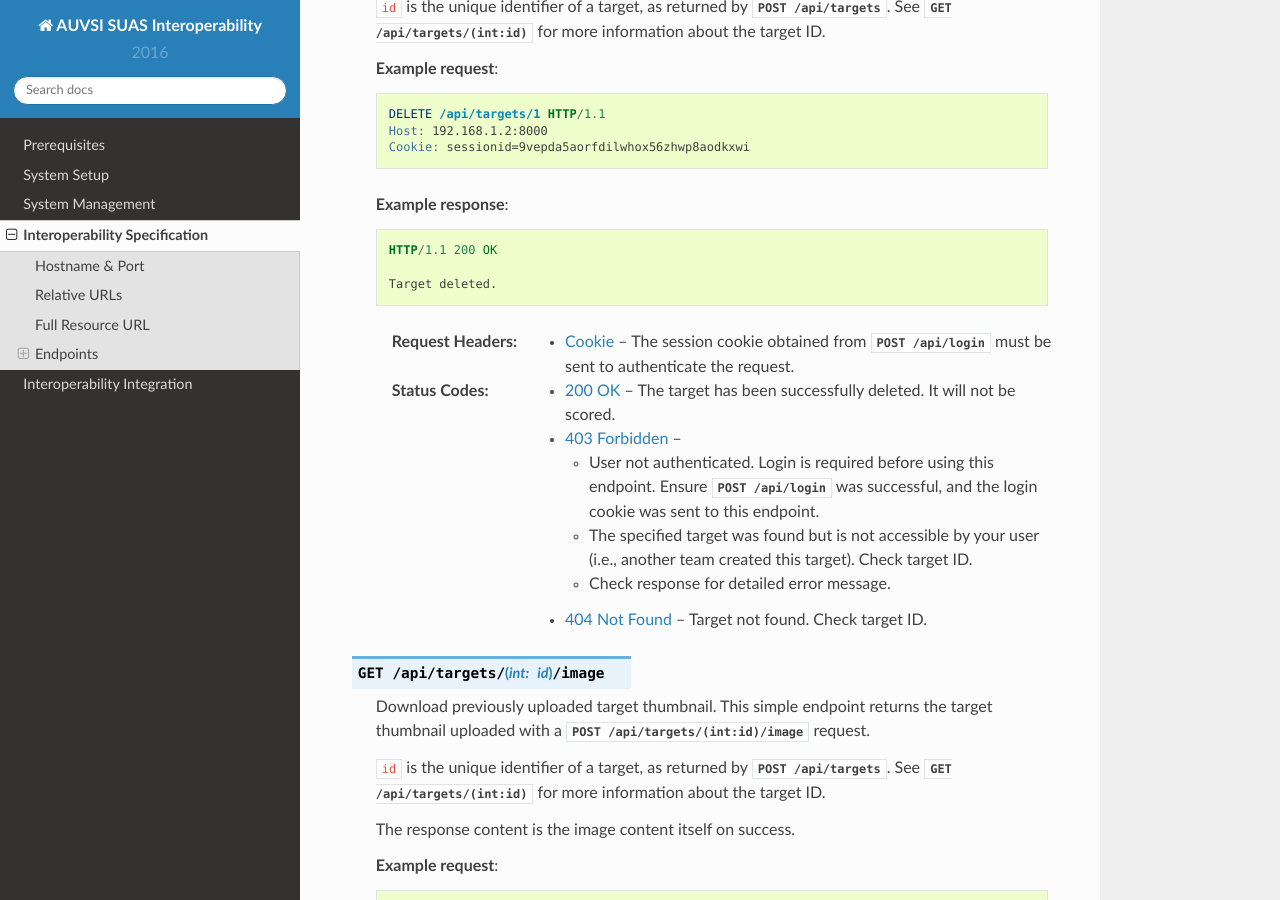
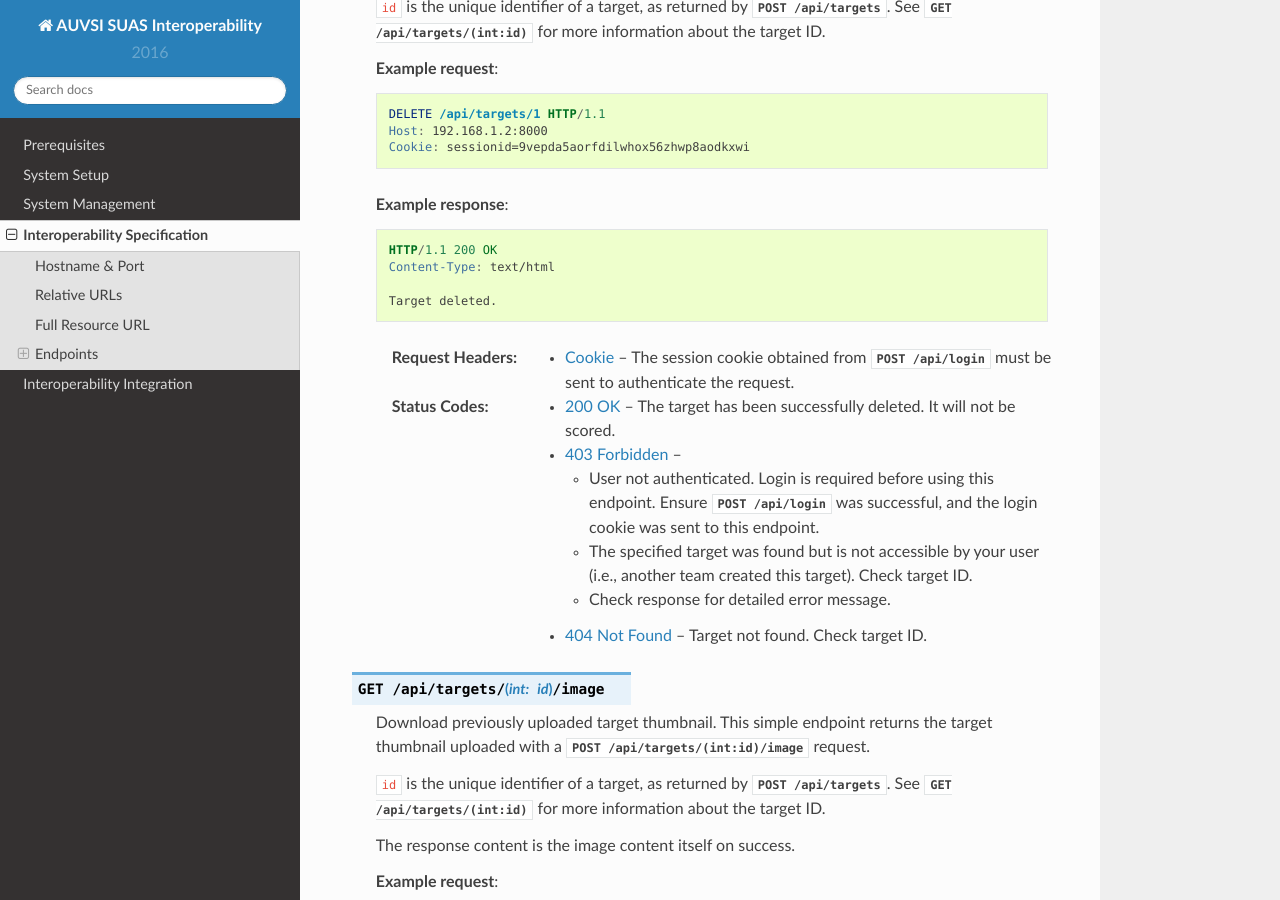
Before and after one commit to williamstern/interop, a Sphinx documentation site: the page built from docs/spec.rst, in a window 1280 px wide and 900 px high, scrolled down 12924 px. Built offline with Sphinx 7.4.7 and the Read the Docs theme 2.0.0, drawn with Linux system fonts in a browser that asks for light colours; some of the changed lines change nothing that is shown.

Commit message:
Work around sphinx-doc/sphinx#2280
The docs are currently building with warnings because one HTTP
sourcecode block cannot be highlighted. The root cause is
sphinx-doc/sphinx#2280. Once that is fixed, the block should be fine as
previously written. Until then, explicitly add a Content-Type line to
avoid the bug.

Fixes #41

```diff
--- a/docs/spec.rst
+++ b/docs/spec.rst
@@ -778,9 +778,13 @@ Targets
 
    **Example response**:
 
+   .. FIXME(sphinx-doc/sphinx#2280): The Content-Type here is not particularly
+      relevant, but otherwise the sourcecode block will fail to lex.
+
    .. sourcecode:: http
 
       HTTP/1.1 200 OK
+      Content-Type: text/html
 
       Target deleted.
 
```
